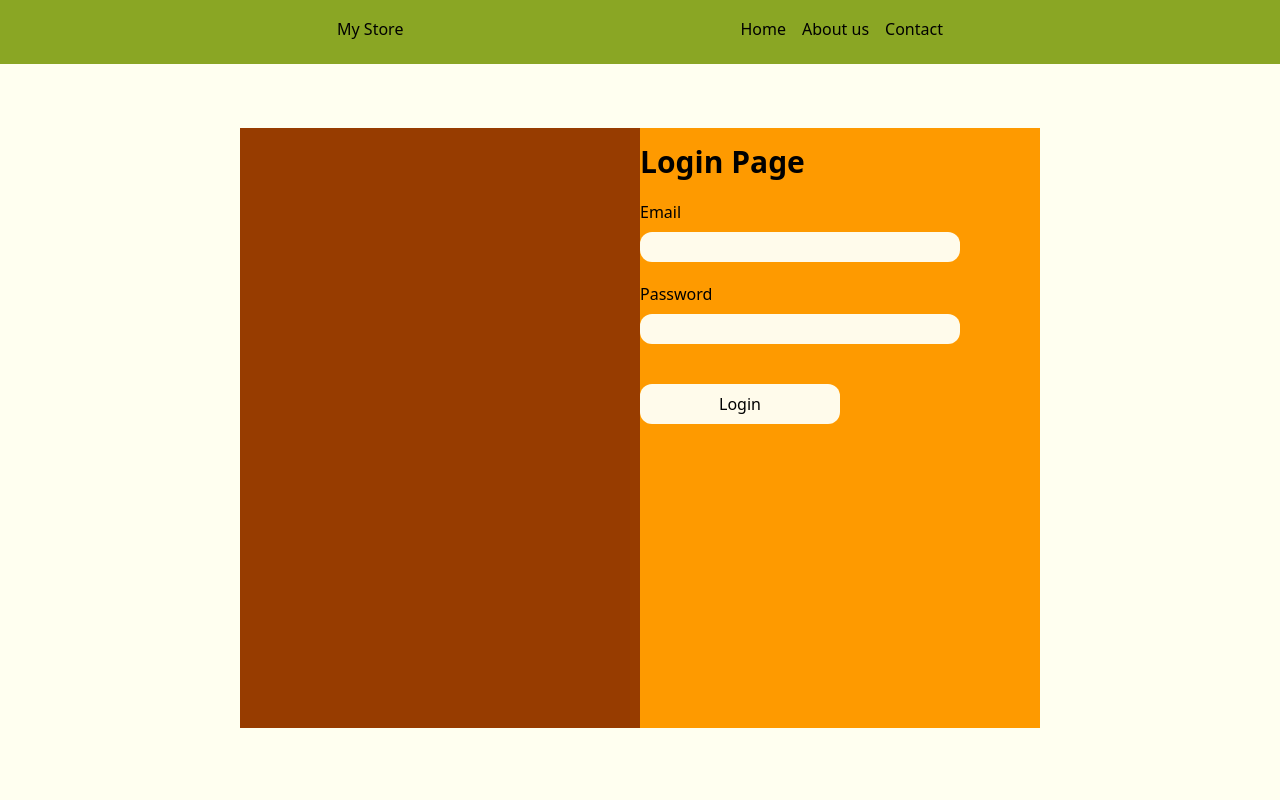
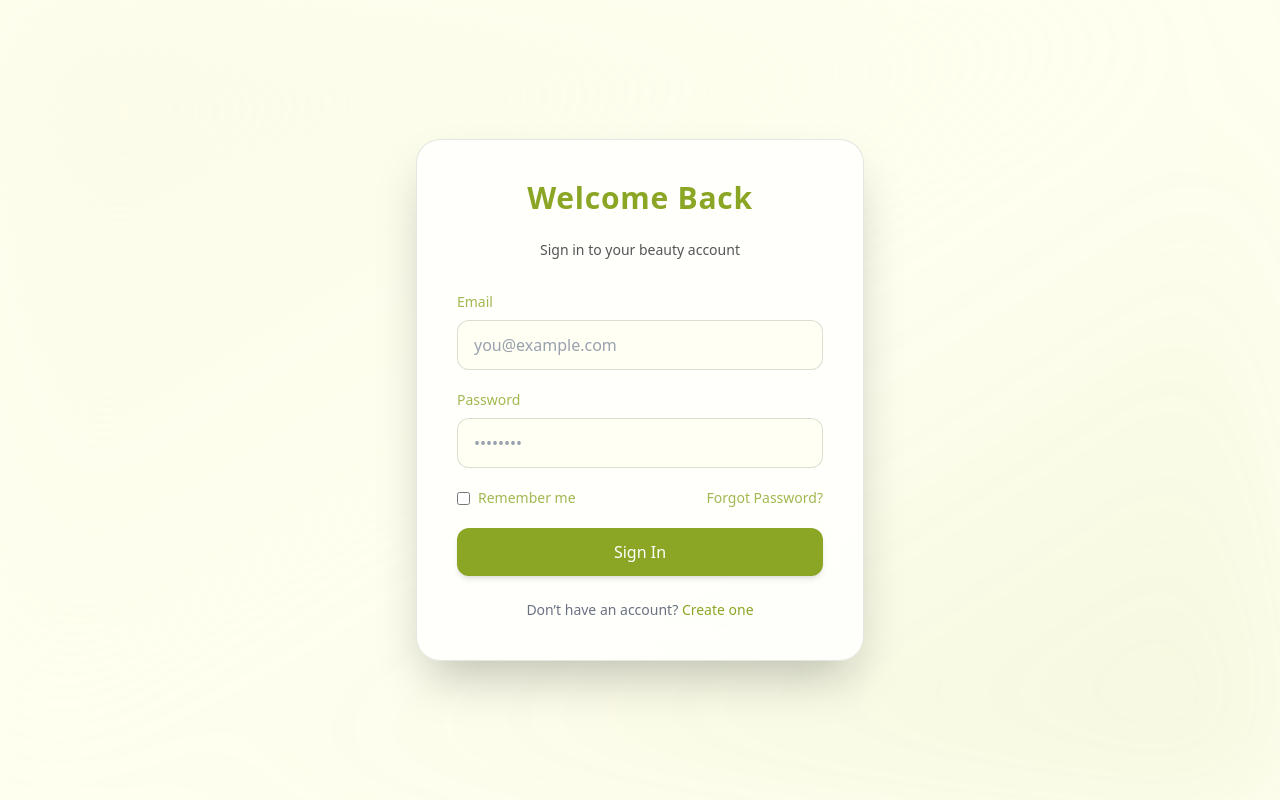
Before and after one commit to gomes-milindu/react-project, a React (Vite) app: page /login in a window 1280 px wide. Built offline with nearby package versions, Linux system fonts and the light colour scheme.

Commit message:
login page design completed 🙌

```diff
--- a/pages/loginPage.jsx
+++ b/pages/loginPage.jsx
@@ -19,32 +19,66 @@ export default function LoginPage(){
     }
     return(
 
-        <div className="w-full h-screen bg-primary flex  flex-col items-center justify-start gap-10">
+        <div className="min-h-screen flex items-center justify-center bg-primary text-secondary">
+      {/* Background pattern / glow */}
+      <div className="absolute inset-0 bg-gradient-to-br from-[#f5f5dc]/40 via-transparent to-[#8AA624]/10 blur-3xl"></div>
 
-            <Header/>
-            <div className="w-[800px] h-[600px] bg-amber-300 mt-6 flex flex-row">
-                <div className="w-[400px] h-full bg-amber-800"></div>
-                <div className="w-[400px] h-full bg-amber-500">
-                    <h1 className="text-3xl font-bold mt-4">Login Page</h1>
+      <div className="relative z-10 w-full max-w-md bg-white/80 backdrop-blur-xl shadow-2xl rounded-3xl p-10 border border-[#A2AF9B]/30">
+        <h1 className="text-3xl font-semibold text-center text-[#8AA624] mb-6 tracking-wide">
+          Welcome Back
+        </h1>
+        <p className="text-center text-sm text-[#555] mb-8">
+          Sign in to your beauty account
+        </p>
 
-                    <p className="mt-5">Email</p>
-                    <input  className="w-[80%] h-[30px] bg-amber-50 rounded-xl mt-2" onChange={
-                        (e)=>{
-                            // console.log("email changed");
-                            setEmail(e.target.value);
-                        }
-                    }/>
+        <form className="space-y-5">
+          <div>
+            <label className="block text-sm font-medium text-[#8AA624]/80 mb-2">
+              Email
+            </label>
+            <input
+              type="email"
+              placeholder="you@example.com"
+              className="w-full px-4 py-3 rounded-xl border border-[#A2AF9B]/40 focus:outline-none focus:border-[#8AA624] bg-[#FFFFF0]/80 placeholder:text-gray-400 text-gray-700"
+            />
+          </div>
 
-                    <p className="mt-5">Password</p>
-                    <input className="w-[80%] h-[30px] bg-amber-50 rounded-xl mt-2" onChange={
-                        (e)=>{
-                            setPassword(e.target.value);
-                        }
-                    }/>
+          <div>
+            <label className="block text-sm font-medium text-[#8AA624]/80 mb-2">
+              Password
+            </label>
+            <input
+              type="password"
+              placeholder="••••••••"
+              className="w-full px-4 py-3 rounded-xl border border-[#A2AF9B]/40 focus:outline-none focus:border-[#8AA624] bg-[#FFFFF0]/80 placeholder:text-gray-400 text-gray-700"
+            />
+          </div>
 
-                    <button className="w-[50%] h-[40px] bg-amber-50 text-black rounded-xl mt-10" onClick={handleLogin}>Login</button>
-                </div>
-            </div>
-        </div>
+          <div className="flex items-center justify-between text-sm text-[#8AA624]/80">
+            <label className="flex items-center space-x-2">
+              <input type="checkbox" className="accent-[#8AA624]" />
+              <span>Remember me</span>
+            </label>
+            <a href="#" className="hover:text-[#8AA624]">
+              Forgot Password?
+            </a>
+          </div>
+
+          <button
+            type="submit"
+            className="w-full bg-[#8AA624] text-white py-3 rounded-xl font-medium shadow-md hover:bg-[#7A9520] transition duration-300"
+          >
+            Sign In
+          </button>
+        </form>
+
+        <p className="text-center text-sm text-gray-500 mt-6">
+          Don’t have an account?{" "}
+          <a href="#" className="text-[#8AA624] font-medium hover:underline">
+            Create one
+          </a>
+        </p>
+      </div>
+    </div>
     )
 }
```
